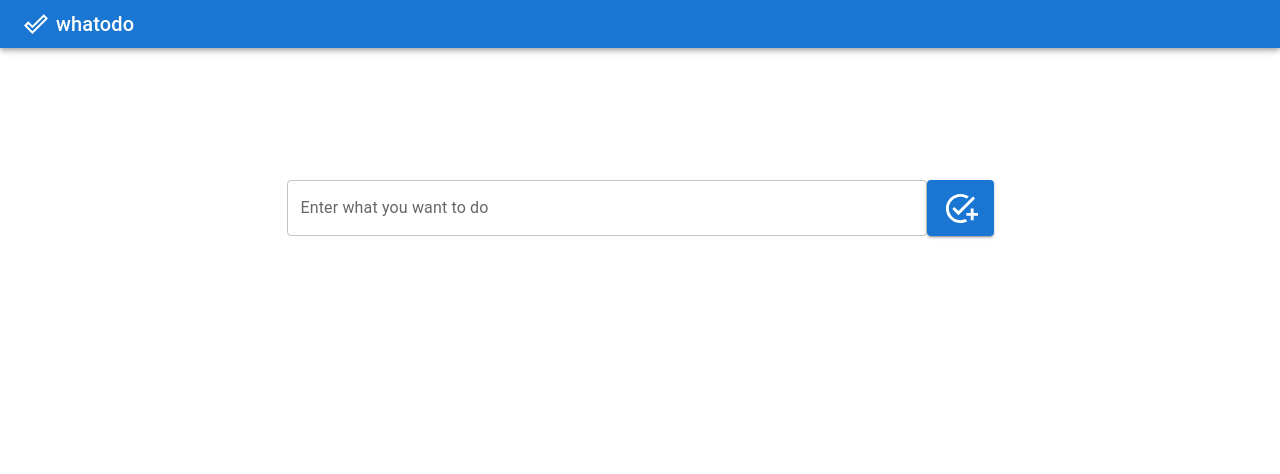
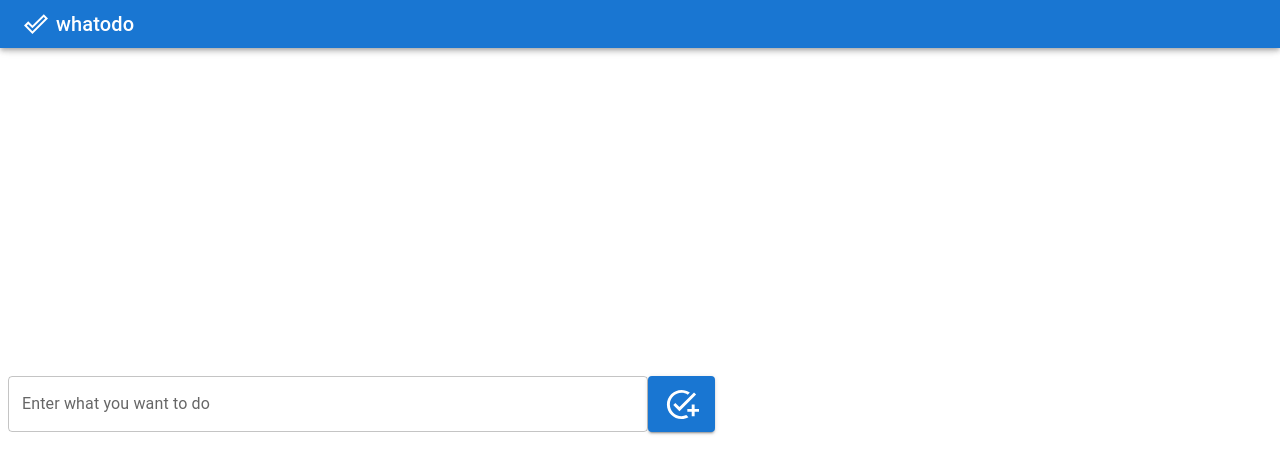
Before and after one commit to abctim/whatodo, a React (Vite) app in the folder frontend/whatodo/: page / in a window 1280 px wide. Shown: the top 474 px of the page. Built offline with nearby package versions, Linux system fonts and the light colour scheme.

Commit message:
Saving progress on centering the core components

```diff
--- a/frontend/whatodo/src/pages/Dashboard.jsx
+++ b/frontend/whatodo/src/pages/Dashboard.jsx
@@ -18,9 +18,12 @@ const Dashboard = () => {
   };
 
   const editTodo = (id, newText) => {
-    setTodos((previousTodos) => previousTodos.map(todo => todo.id === id ? {...todo, text: newText} : todo));
+    setTodos((previousTodos) =>
+      previousTodos.map((todo) =>
+        todo.id === id ? { ...todo, text: newText } : todo
+      )
+    );
   };
-
 
   return (
     <div>
@@ -29,14 +32,31 @@ const Dashboard = () => {
           display: "flex",
           flexDirection: "column",
           minHeight: "calc(100vh - 64px)",
+          position: "relative",
           alignItems: "center",
           justifyContent: "center",
-          marginTop: -20,
         }}
       >
         <MUIAppBar />
-        <InputField addTodo={addTodo} />
-        <TodoList todos={todos} deleteTodo={deleteTodo} editTodo={editTodo} />
+
+        {/* Combined container for InputField and TodoList */}
+        <Box
+          sx={{
+            position: "absolute",
+            top: "50%", // Position at the center
+            width: "100%", // Take full width
+            px: 2,
+          }}
+        >
+          <InputField addTodo={addTodo} />
+          <Box mt={2}>
+            <TodoList
+              todos={todos}
+              deleteTodo={deleteTodo}
+              editTodo={editTodo}
+            />
+          </Box>
+        </Box>
       </Box>
     </div>
   );
```
